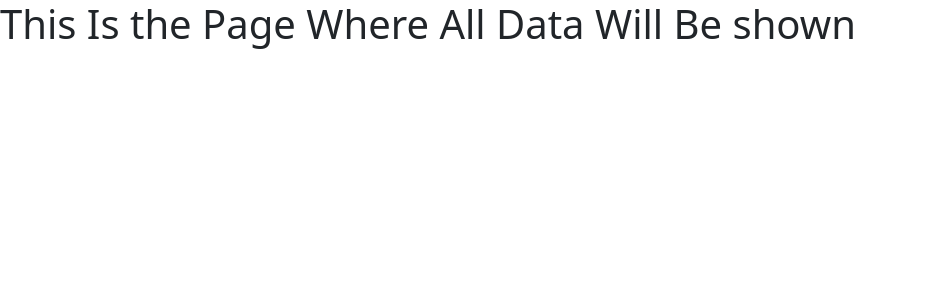
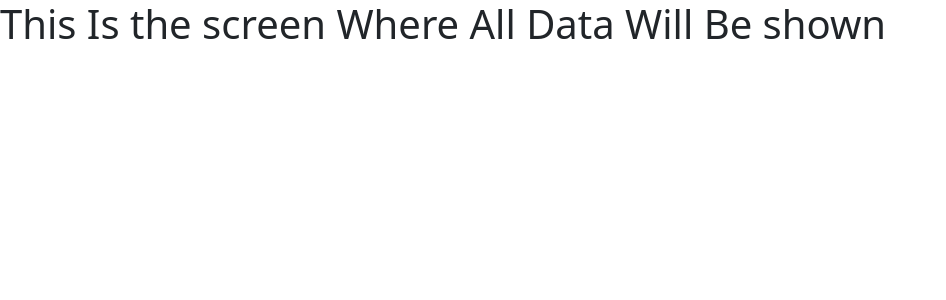
Before and after one commit to sharique15678/stock-leads, a Flask app: template templates/index.html in a window 1280 px wide. Shown: the top 300 px of the page, without its empty margins (0-946 px from the left). Run offline with Flask 2, Linux system fonts and the light colour scheme; the template is opened without the code that fills it, so the values that code supplies are empty.

Commit message:
making first demo

```diff
--- a/templates/index.html
+++ b/templates/index.html
@@ -11,7 +11,7 @@
     <title>Home Page For Stock Leads</title>
   </head>
   <body>
-    <h1>This Is the Page Where All Data Will Be shown</h1>
+    <h1>This Is the screen Where All Data Will Be shown</h1>
 
 
 
```
